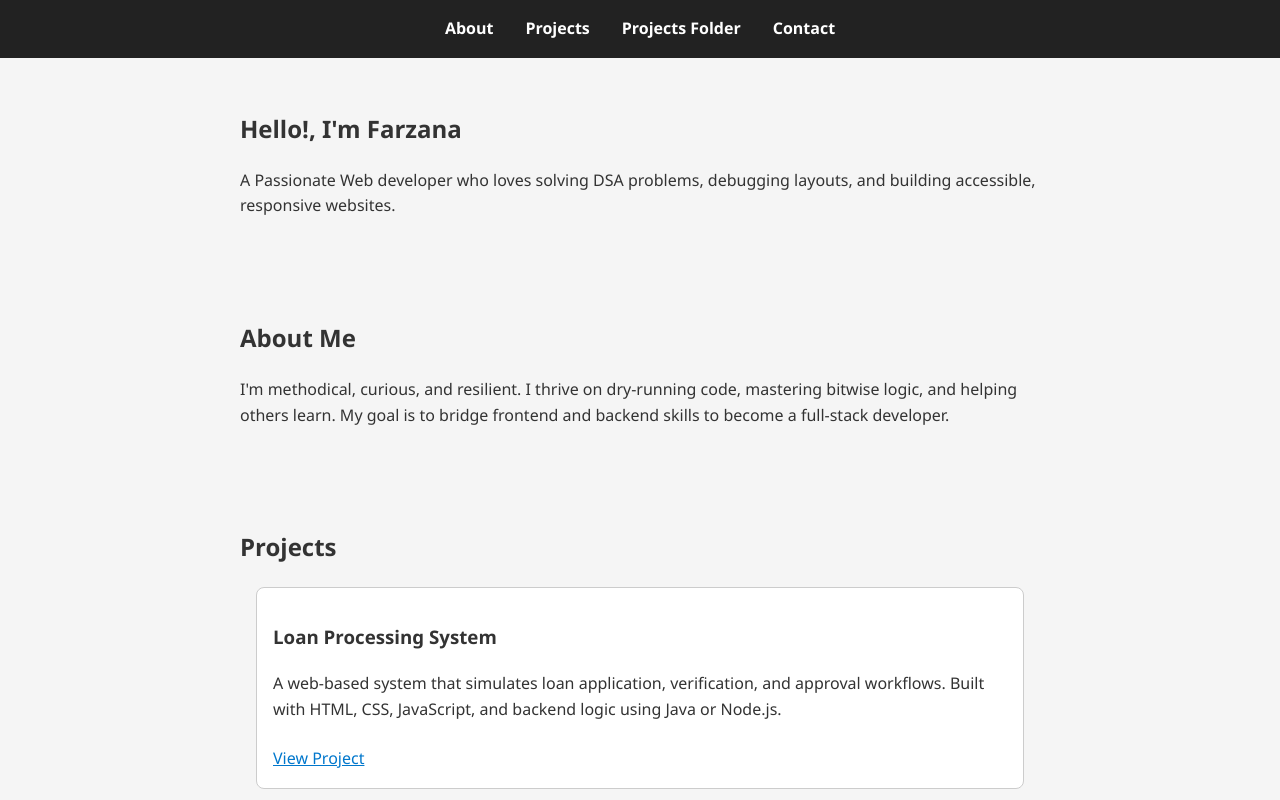
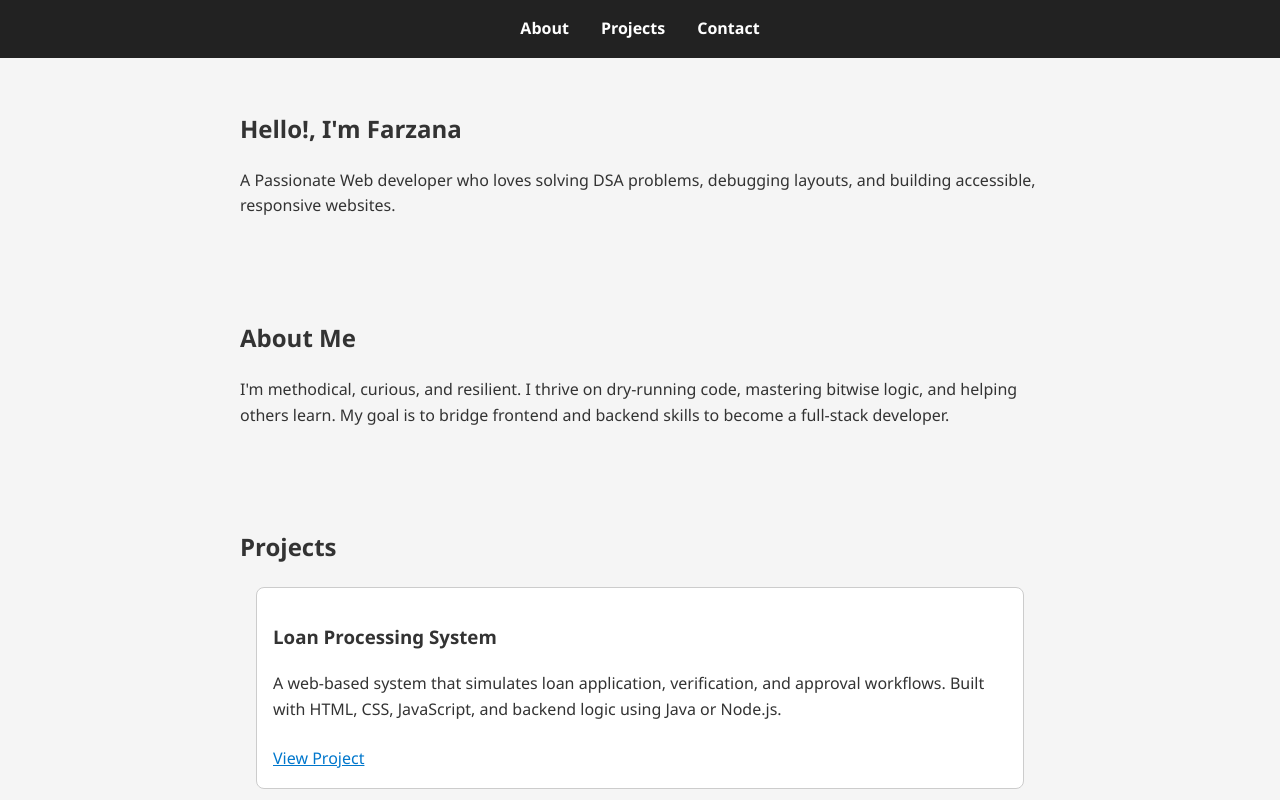
Before and after one commit to Farzana101-ship/Farzana-portfolio, a plain HTML site: page index.html in a window 1280 px wide. Shown: the top 800 px of the page. Drawn offline with Linux system fonts and the light colour scheme.

Commit message:
Remove link to Projects Folder in navigation

```diff
--- a/index.html
+++ b/index.html
@@ -14,7 +14,6 @@
       <ul>
         <li><a href="#about">About</a></li>
         <li><a href="#projects">Projects</a></li>
-        <li><a href="projects/" target="_blank">Projects Folder</a></li>
         <li><a href="#contact">Contact</a></li>
       </ul>
     </nav>
```
